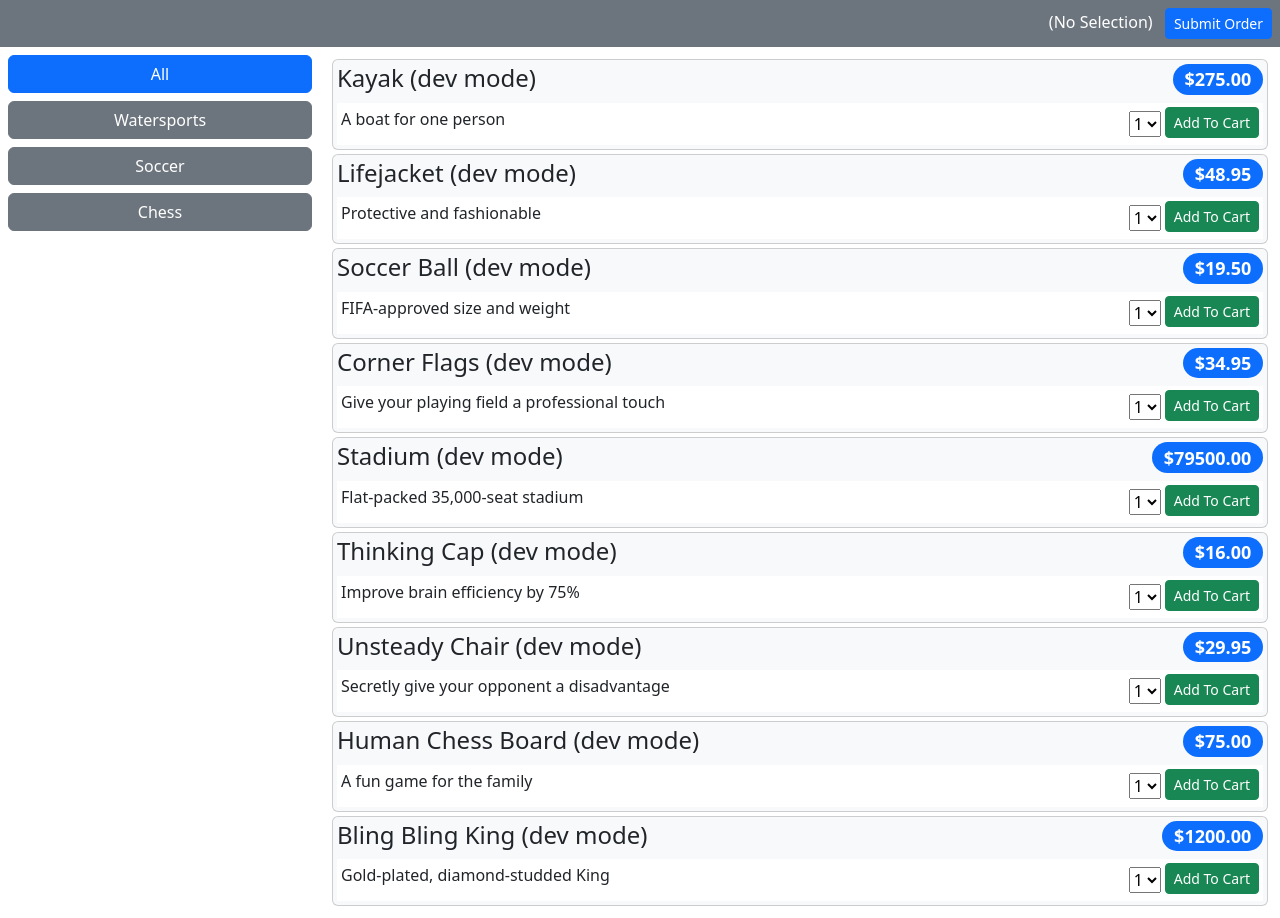
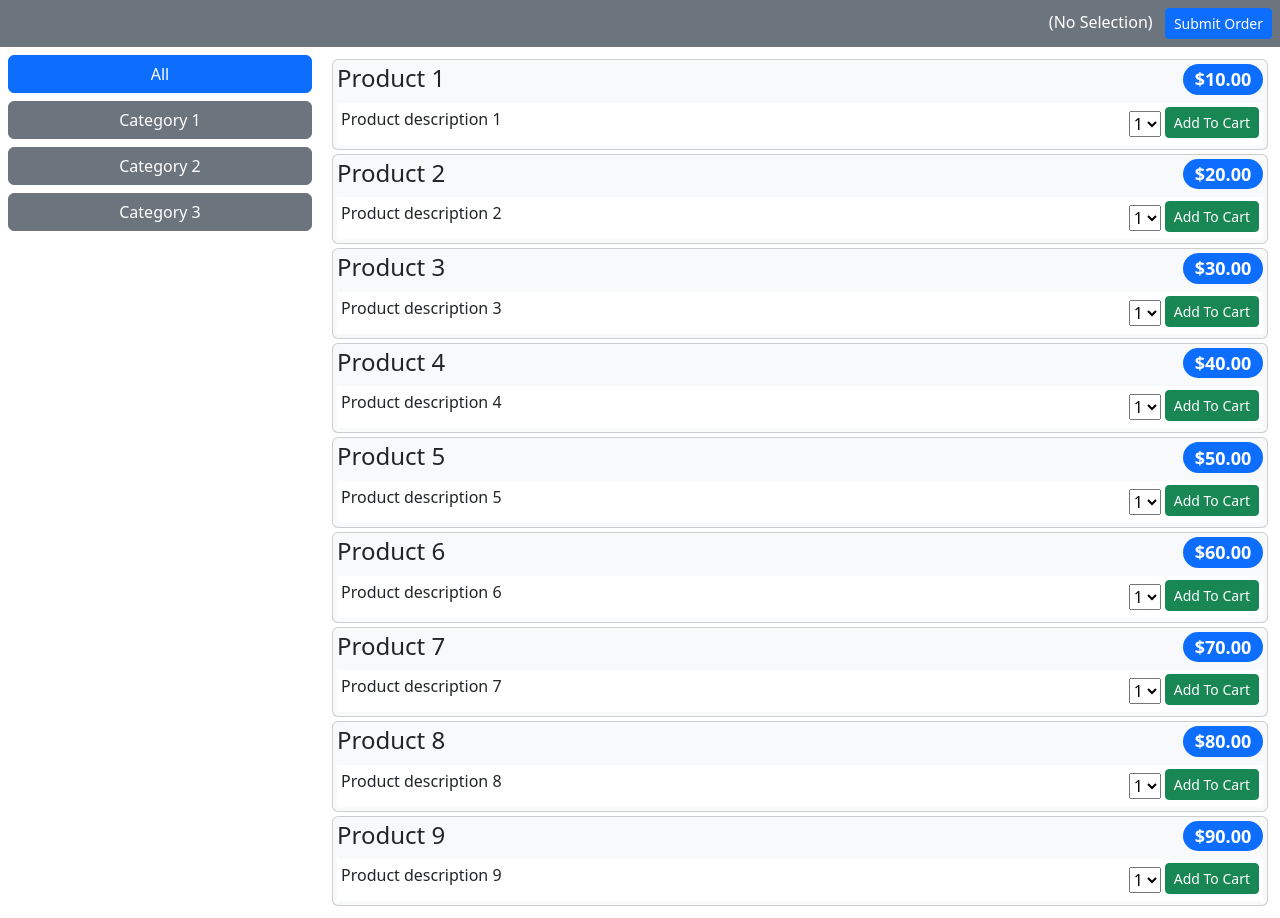
Before and after one commit to alankrantas/svelteapp-typescript-go, a SvelteKit app: page /products in a window 1280 px wide. Built offline with nearby package versions, Linux system fonts and the light colour scheme.

Commit message:
Updating

```diff
--- a/src/components/CategoryList.svelte
+++ b/src/components/CategoryList.svelte
@@ -1,18 +1,17 @@
 <script lang="ts">
 	import { createEventDispatcher } from 'svelte';
+	import { selectedCategory } from '../store/stores';
 
 	const dispatch = createEventDispatcher<{ selectCategory: string }>();
 
 	export let categories: string[] = [];
-	let selected = 'All';
 
 	const selectCategory = (category: string) => {
-		selected = category;
-		dispatch('selectCategory', selected);
+		dispatch('selectCategory', category);
 	};
 
 	const getButtonClasses = (category: string): string => {
-		const btnClass = selected === category ? 'btn-primary' : 'btn-secondary';
+		const btnClass = $selectedCategory === category ? 'btn-primary' : 'btn-secondary';
 		return `btn ${btnClass}`;
 	};
 </script>
--- a/src/components/ProductItem.svelte
+++ b/src/components/ProductItem.svelte
@@ -1,7 +1,7 @@
 <script lang="ts">
+	import { createEventDispatcher } from 'svelte';
 	import type { Product } from '../data/entities';
 	import { OrderLine } from '../data/entities';
-	import { createEventDispatcher } from 'svelte';
 
 	const dispatch = createEventDispatcher<{ addToCart: OrderLine }>();
 
--- a/src/data/entities.ts
+++ b/src/data/entities.ts
@@ -18,9 +18,7 @@ export class Order {
 	private lines = new Map<number, OrderLine>();
 
 	constructor(initialLines?: OrderLine[]) {
-		if (initialLines) {
-			initialLines.forEach((ol) => this.lines.set(ol.product.id, ol));
-		}
+		if (initialLines) initialLines.forEach((ol) => this.lines.set(ol.product.id, ol));
 	}
 
 	public addProduct(prod: Product, quantity: number) {
@@ -28,7 +26,10 @@ export class Order {
 			if (quantity === 0) {
 				this.removeProduct(prod.id);
 			} else {
-				this.lines.get(prod.id).quantity += quantity;
+				const orderLine = this.lines.get(prod.id);
+				if (orderLine)
+					// map.get() may return undefined
+					orderLine.quantity += quantity;
 			}
 		} else {
 			this.lines.set(prod.id, new OrderLine(prod, quantity));
--- a/src/data/httpHandler.ts
+++ b/src/data/httpHandler.ts
@@ -37,65 +37,65 @@ export class HttpHandler {
 const mock_products = [
 	{
 		id: 1,
-		name: 'Kayak (dev mode)',
-		category: 'Watersports',
-		description: 'A boat for one person',
-		price: 275
+		name: 'Product 1',
+		category: 'Category 1',
+		description: 'Product description 1',
+		price: 10
 	},
 	{
 		id: 2,
-		name: 'Lifejacket (dev mode)',
-		category: 'Watersports',
-		description: 'Protective and fashionable',
-		price: 48.95
+		name: 'Product 2',
+		category: 'Category 1',
+		description: 'Product description 2',
+		price: 20
 	},
 	{
 		id: 3,
-		name: 'Soccer Ball (dev mode)',
-		category: 'Soccer',
-		description: 'FIFA-approved size and weight',
-		price: 19.5
+		name: 'Product 3',
+		category: 'Category 1',
+		description: 'Product description 3',
+		price: 30
 	},
 	{
 		id: 4,
-		name: 'Corner Flags (dev mode)',
-		category: 'Soccer',
-		description: 'Give your playing field a professional touch',
-		price: 34.95
+		name: 'Product 4',
+		category: 'Category 2',
+		description: 'Product description 4',
+		price: 40
 	},
 	{
 		id: 5,
-		name: 'Stadium (dev mode)',
-		category: 'Soccer',
-		description: 'Flat-packed 35,000-seat stadium',
-		price: 79500
+		name: 'Product 5',
+		category: 'Category 2',
+		description: 'Product description 5',
+		price: 50
 	},
 	{
 		id: 6,
-		name: 'Thinking Cap (dev mode)',
-		category: 'Chess',
-		description: 'Improve brain efficiency by 75%',
-		price: 16
+		name: 'Product 6',
+		category: 'Category 3',
+		description: 'Product description 6',
+		price: 60
 	},
 	{
 		id: 7,
-		name: 'Unsteady Chair (dev mode)',
-		category: 'Chess',
-		description: 'Secretly give your opponent a disadvantage',
-		price: 29.95
+		name: 'Product 7',
+		category: 'Category 3',
+		description: 'Product description 7',
+		price: 70
 	},
 	{
 		id: 8,
-		name: 'Human Chess Board (dev mode)',
-		category: 'Chess',
-		description: 'A fun game for the family',
-		price: 75
+		name: 'Product 8',
+		category: 'Category 3',
+		description: 'Product description 8',
+		price: 80
 	},
 	{
 		id: 9,
-		name: 'Bling Bling King (dev mode)',
-		category: 'Chess',
-		description: 'Gold-plated, diamond-studded King',
-		price: 1200
+		name: 'Product 9',
+		category: 'Category 3',
+		description: 'Product description 9',
+		price: 90
 	}
 ];
--- a/src/routes/products/+page.svelte
+++ b/src/routes/products/+page.svelte
@@ -13,14 +13,14 @@
 
 	const handleSelectCategory = (event: { detail: string }) => {
 		$selectedCategory = event.detail;
-		categories = categories;
+		categories = categories; // force update to trigger rerender in CategoryList
 	};
 
 	const handelAddToCart = (event: { detail: OrderLine }) => {
 		const product = event.detail.product;
 		const quantity = event.detail.quantity;
 		$order.addProduct(product, quantity);
-		$order = $order;
+		$order = $order; // force update to trigger rerender in Header
 	};
 </script>
 
```
Also changed, not shown: package.json (+12 -12 lines), 2 other files (tests, documents, lock files or other folders).
